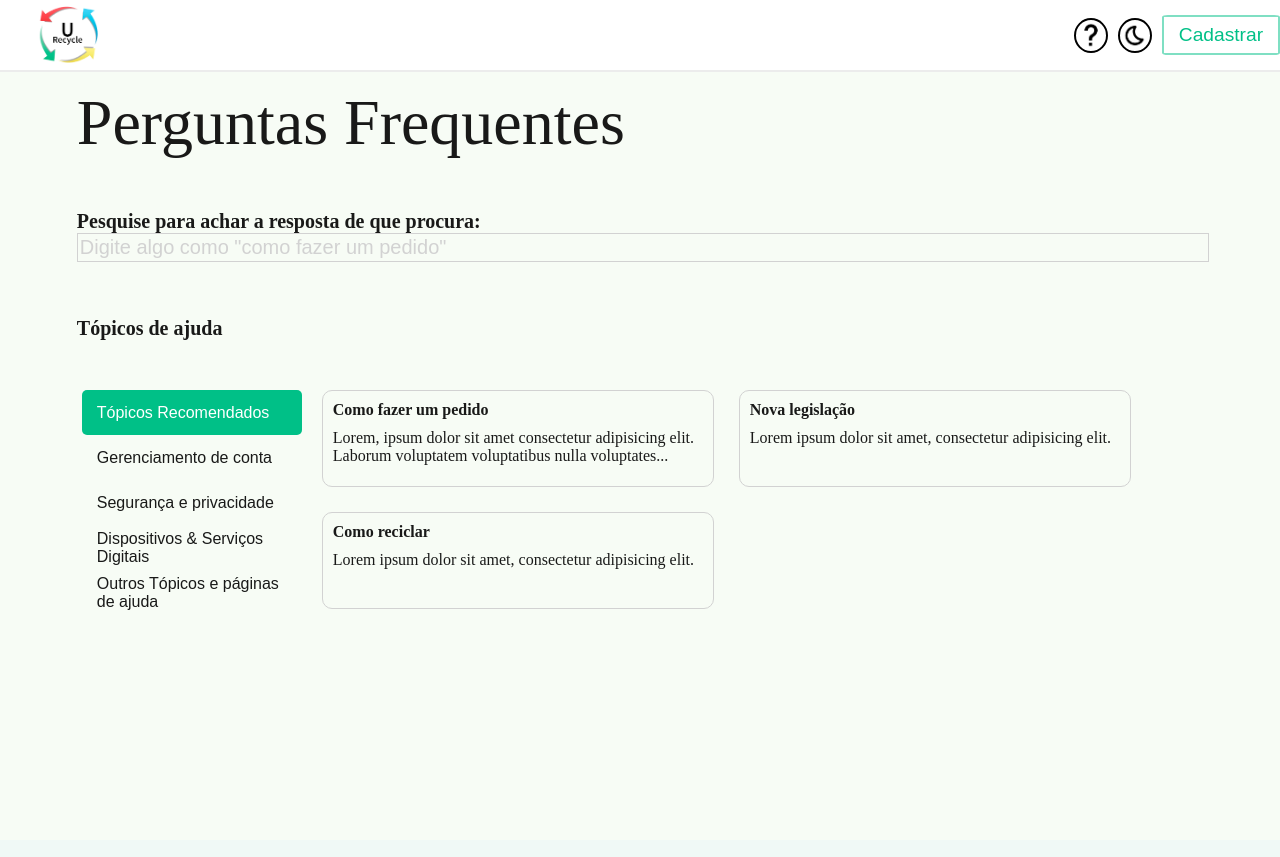
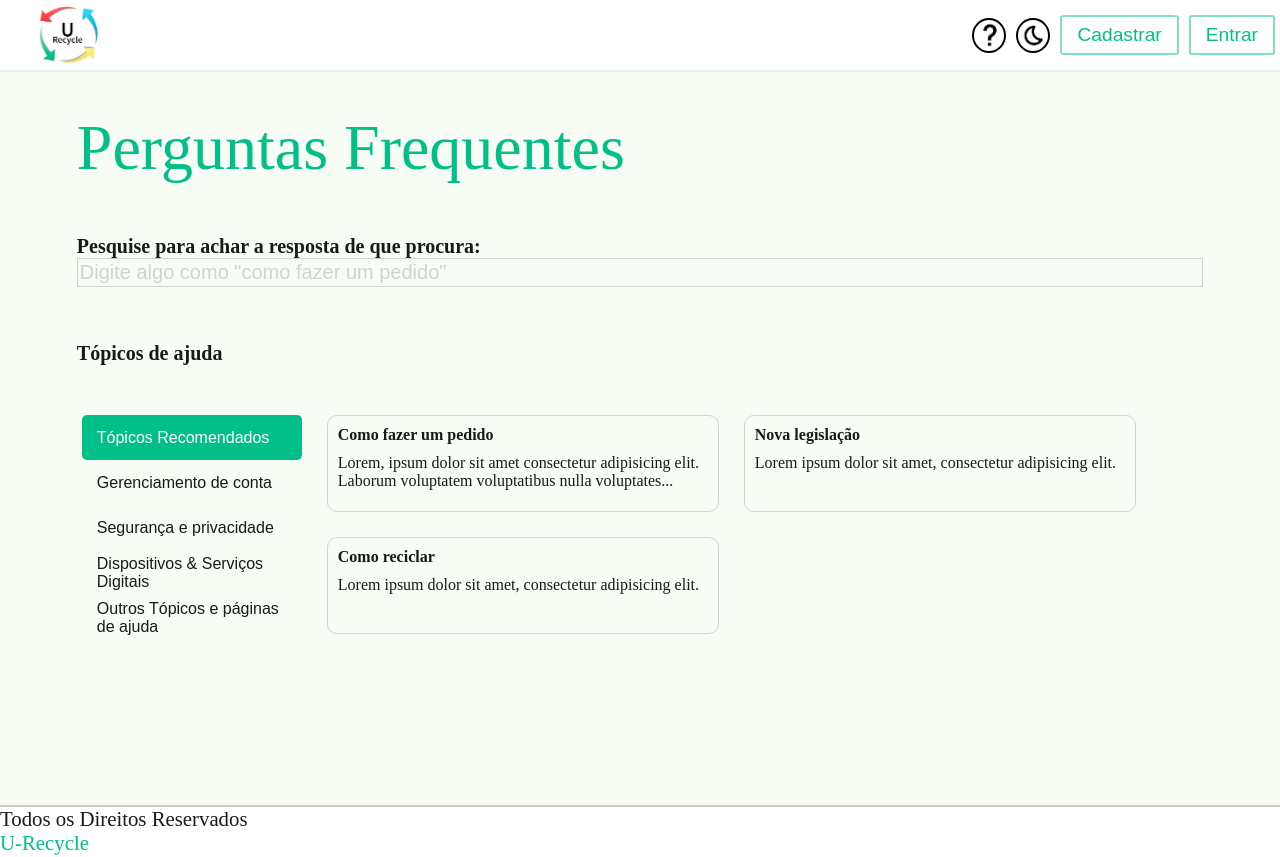
Before and after one commit to JoaoLimaV/Projeto-URecycle, a PHP site: page /src/pages/pergunta_frequentes.html in a window 1280 px wide. Before the commit the page ends 610 px from the top, so only its background shows below. Run offline with PHP 8.4, Linux system fonts and the light colour scheme.

Commit message:
perguntas att responsividade

```diff
--- a/src/css/base.css
+++ b/src/css/base.css
@@ -111,6 +111,7 @@
 #botoes_header{
     display: flex;
     align-items: center;
+    justify-content: flex-end;
     width: 16.5%;
 }
 #botoes_header .btn_redondo{
@@ -325,10 +326,15 @@
     display: flex;
     align-items: center;
     justify-content:center;
-
     border-top: 2px solid rgba(204, 204, 204);
     margin-top: 30px;
     background-color: var(--bg-destaque);
     height: 50px;
     font-size: 1.3em;
 }
+footer p{
+
+}
+footer #icon_social{
+
+}
--- a/src/css/perguntas.css
+++ b/src/css/perguntas.css
@@ -1,25 +1,33 @@
 /* ARTICLE - CONTEÚDOS PRINCIPAIS */
 
 /* ARTICLE - BOX TEXTO */
+body, html{
+    height: 100%;
+}
+.clear{
+    clear: both;
+}
 article{
-    margin: 50px 6%;
+    margin: 50px 0 0 6%;
 }
 article .titulo{
+    color: rgb(0, 192, 135);;
     font-size: 4em;
-    margin: 50px 0;
+    margin: 75px 0 50px 0;
 }
 form #pergunta{
     font-size: 20px;
-    margin-bottom: 5px;
 }
 label#pergunta{
     min-width: 400px;
+    margin: 0 6% 5px 6%;
 }
 input#pergunta{
-    width: 100%;
+    width: 87.5%;
     min-width: 400px;
     border: 1px solid rgb(210,210,210);
     padding: 2px;
+    margin: 0 6% 5px 6%;
 }
 input#pergunta::placeholder{
     color: rgb(210,210,210);
@@ -28,22 +36,14 @@
     font-size: 20px;
     font-weight: bold;
 }
-.caixa{
-	float: left;
-	margin: 0 0 25px 50px;
-    padding: 10px;
-    border: 1px solid rgb(210,210,210);
-    border-radius: 10px;
-    width: 450px;
-    height: 75px;
+#conteudo{
+    height: 45%;
+    align-items: center;
 }
-.texto_caixa{
-    font-size: medium;
-    padding: 10px 0;
-}
+/* Botoes */
 #lateral{
     width: 220px;
-    height: 450px;
+    height: 100%;
 	float: left;
     margin: 0;
     font-size: 20px;;
@@ -89,28 +89,37 @@
 	content: attr(label);
 	width: 100%;
 }
+/* Fim botoes */
+.caixa{
+	float: left;
+	margin: 0 0 25px 25px;
+    padding: 10px;
+    border: 1px solid rgb(210,210,210);
+    border-radius: 10px;
+    width: 450px;
+    height: 75px;
+}
+.texto_caixa{
+    font-size: medium;
+    padding: 10px 0;
+}
 /* Divs informações */
 #ajuda1, #ajuda2,
 #ajuda3, #ajuda4,
 #ajuda5{
     display: none;
+    height: 100%;
+    margin-left: 225px;
 }
 /* Footer */
 footer{
-    display: flex;
-    align-items: center;
-    justify-content:center;
-    margin-top: 30px;
-    background-color: rgb(210,210,210);
-    height: 50px;
-    font-size: 1.3em;
+    display: block;
+
 }
+
 @media (max-width: 1280px) {
-
     .caixa{
-        margin: 0 0 25px 25px;
         width: 370px;
-
     }
 }
 @media (max-width: 1024px) {
@@ -119,4 +128,8 @@
         align-items: center;
         text-align: center;
     }
+    #conteudo{
+        margin: 0 18.7% 0 18.7%;
+
+    }
 }
--- a/src/pages/pergunta_frequentes.html
+++ b/src/pages/pergunta_frequentes.html
@@ -70,17 +70,18 @@
     <br><br>
     <article>
         <article class="titulo"> Perguntas Frequentes</article>
+
+    </article>
         <!---Inicio Barra de Pesquisa-->
         <form>
             <label for="pergunta" id="pergunta" class="texto_basico">Pesquise para achar a resposta de que procura:<br></label>
             <input type="text" name="pergunta" id="pergunta" placeholder="Digite algo como &#34como fazer um pedido&#34">
         </form>
         <!---Fim Barra de Pesquisa-->
-    </article>
     <article class="texto_basico">
     Tópicos de ajuda
     </article>
-    <article>
+    <article id="conteudo">
         <!---Inicio Barra Lateral-->
         <article id="lateral">
             <ul id="botoes_lateral">
@@ -133,7 +134,19 @@
                 Lorem ipsum dolor sit amet, consectetur adipisicing elit.
                 </p>
             </article>
-        </article>
+            <article class="caixa">
+                <h4>Contas compartilhadas</h4>
+                <p class="texto_caixa">
+                Lorem, ipsum dolor sit amet consectetur adipisicing elit. Laborum voluptatem voluptatibus nulla voluptates...
+                </p>
+            </article>
+            <article class="caixa">
+                    <h4>Problemas com o acesso</h4>
+                    <p class="texto_caixa">
+                    Lorem ipsum dolor sit amet, consectetur adipisicing elit.
+                    </p>
+            </article>
+            </article>
 
         <article id="ajuda3">
             <article class="caixa">
@@ -193,7 +206,9 @@
         </article>
         <!---Fim Caixas de perguntas-->
     </article>
-    <article class="clear">
+    <footer class="clear">
+        Todos os Direitos Reservados &thinsp; <div class="aqui"> U-Recycle</div>
+    </footer>
+
 </body>
-
 </html>
--- a/src/pages/reciclagem.html
+++ b/src/pages/reciclagem.html
@@ -132,11 +132,9 @@
                     </article>
                 </article><!-- FIM Imagem-Apresentacao-->
             </article>
-
+        </main>
             <footer>
                 Todos os Direitos Reservados &thinsp; <div class="aqui"> U-Recycle</div>
             </footer>
-        </main>
-
     </body>
 </html>
```
Also changed, not shown: src/pages/base.html (+16 -1 lines).
